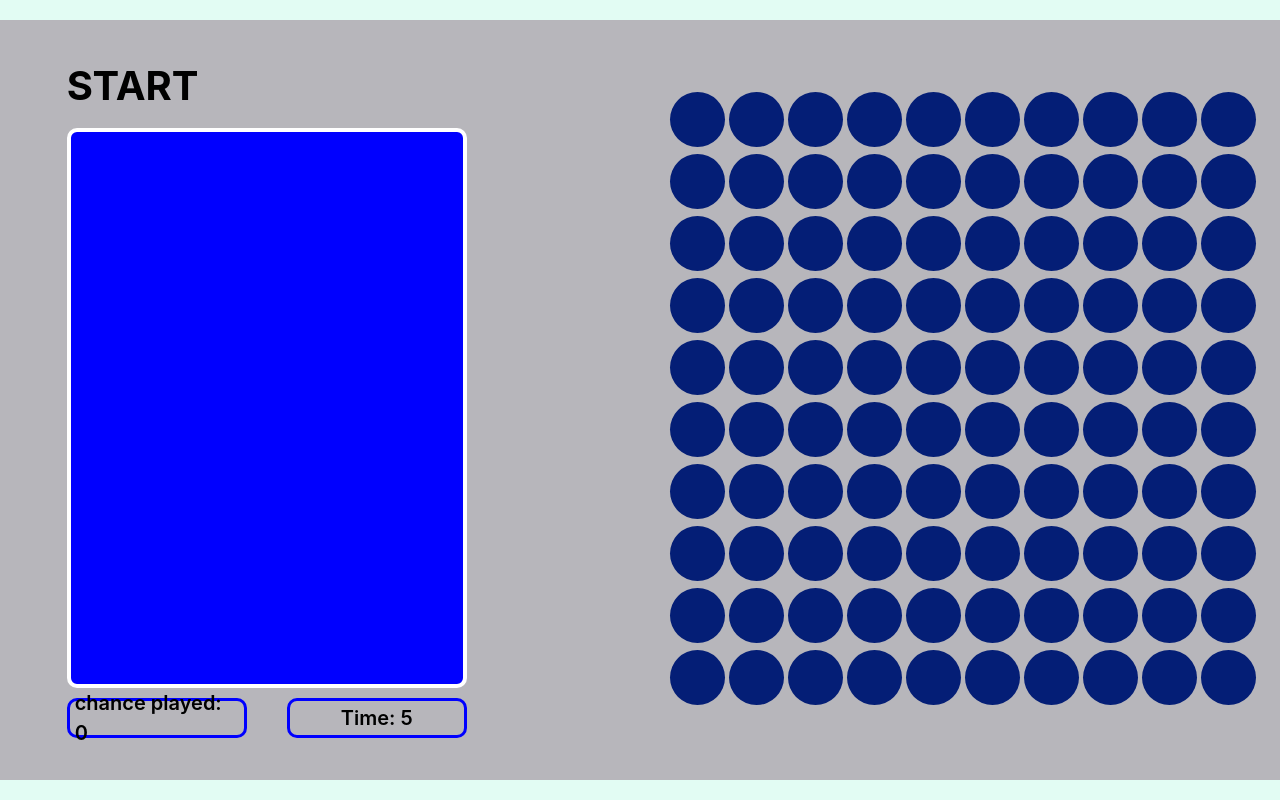
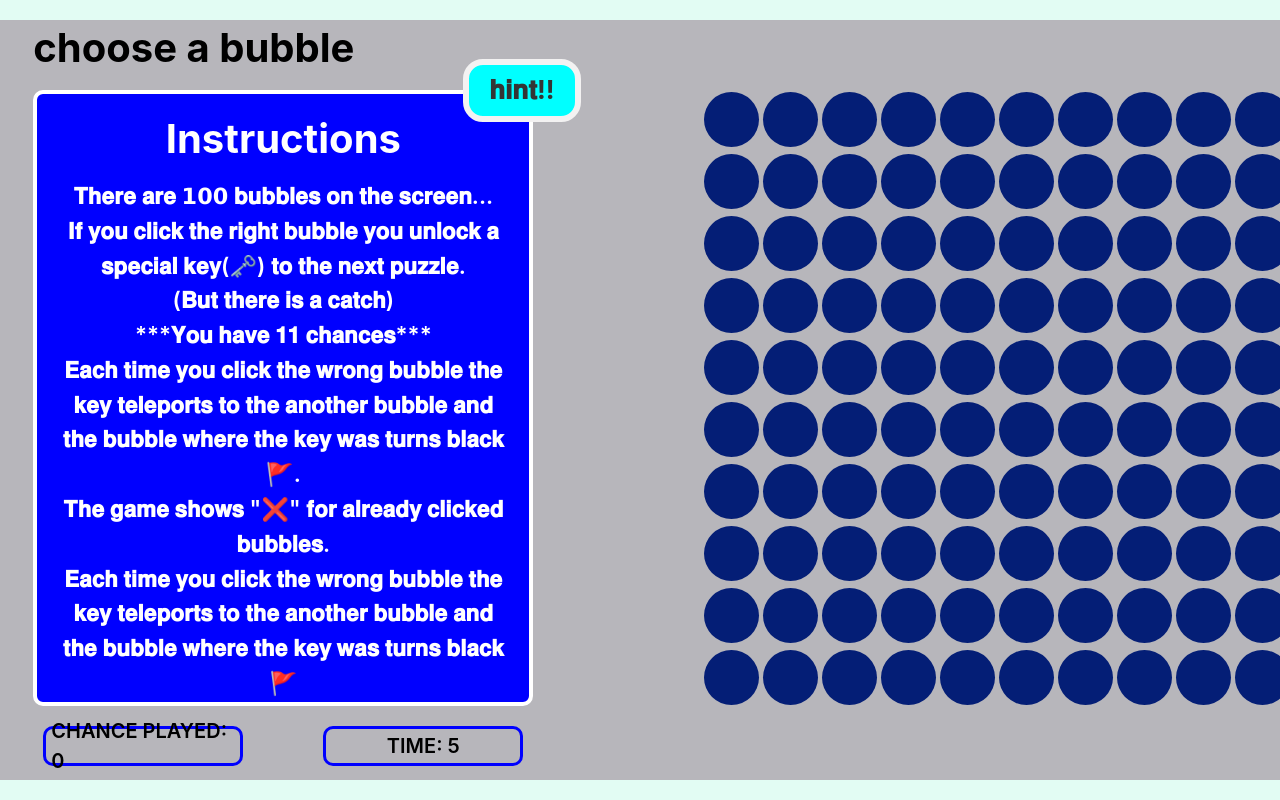
Before and after one commit to 13mahidevli/treasure-hunt, a React (Create React App) app: page / in a window 1280 px wide. Shown: the top 800 px of the page. Built offline with nearby package versions, Linux system fonts and the light colour scheme.

Commit message:
making final changes

```diff
--- a/src/App.css
+++ b/src/App.css
@@ -14,6 +14,12 @@ body{
   width: 500px;
   padding: 10px;
 }
+.box-bubbles{
+  display: flex;
+  flex-direction: column;
+  justify-content: center;
+  align-items: center;
+}
 .box{
   display: flex;
   color: white;
@@ -26,24 +32,17 @@ body{
   justify-content: space-evenly;
   position: relative;
 }
-.restart-btn{
-  padding: 10px;
-  font-size: 17px;
-  font-weight: 600;
-  height: 60px;
-  border: 5px solid rgb(0, 0, 81);
-  border-radius: 5px;
-  position: absolute;
-  top: 70vh;
-  right: 35px;
-}
 .instruction{
   border: 4px solid white;
   background-color: blue;
-  width: 400px;
-  height: 70vh;
-  font-size: 16px;
+  width: 500px;
+  height: 77vh;
+  font-size: 22.3px;
+  padding: 24px;
   border-radius: 10px;
+  text-align: center;
+  padding-top: 5px;
+  line-height: 1.56;
 }
 .clicked{
   display: flex;
@@ -51,7 +50,7 @@ body{
   align-items: center;
   height: 40px;
   font-size: 20px;
-  width: 180px;
+  width: 200px;
   color: black;
   border-radius: 10px;
   padding: 5px;
@@ -62,11 +61,43 @@ body{
   flex-direction: column;
   gap: 10px;
   font-weight: 600;
+  position: relative;
 }
 .boxes{
   display: flex;
   justify-content: space-between;
+  margin: 10px;
+  text-transform: uppercase;
 }
 h1{
   font-weight: 700;
 }
+.hintbox{
+  font-size: 26px;
+  border: 6px solid rgb(243, 242, 242);
+  color: rgb(52, 52, 52);
+  font-weight: 700;
+  background-color: aqua;
+  display: inline-block;
+  padding: 5px 20px 5px 20px;
+  border-radius: 20px;
+  position: absolute;
+  top: 35px;
+  left: 430px;
+}
+.hint-given{
+  position: absolute;
+  border: 5px solid rgb(255, 255, 255);
+  height: 65vh;
+  text-align: center;
+  font-size: 50px;
+  width: 900px;
+  background-color: aqua;
+}
+.remove-hintbox{
+  position: absolute;
+  top: 104px;
+  cursor: pointer;
+  font-size: 30px;
+  left: 350px;
+}
--- a/src/App.js
+++ b/src/App.js
@@ -5,22 +5,36 @@ import Cell from "./component/Cell";
 export default function App() {
   const gridSize = 10;
 
-  // State to manage the game message, selected cell, and treasure position
-  const [mess, setMess] = useState("START");
+  // State to manage the game message
+  const [mess, setMess] = useState("choose a bubble");
+  //make a array of grid size so that we can check if cell is null or is clicked so that we can fill it with cross or trophy
   const [cell, setCell] = useState(Array(gridSize).fill(null));
+  //to check when we won
   const [iswon, setiswon] = useState("");
+  //to change the color of messages
   const [color, setcolor] = useState("black");
+  //to disable the cells
   const [isdisabled, setisdisabled] = useState(false);
+  //to check the current cell we have clicked
   const [currcell, setcurrcell] = useState("");
+  //to make an array of all the index we have clicked so far
   const [arrayofcell, setarrayofcell] = useState([]);
+  //to set position and treasurePosition
   const [position, setposition] = useState(7);
   const [treasurePosition, setTreasurePosition] = useState(position * position);
+  //to collect time
   const [time, settime] = useState(0);
-
+  //to save the treasurePosition history where all keys had been
+  const [positionhistory, setpositionhistory] = useState([]);
+  //to save the Position history where all keys had been
+  const [treasurepositionhistory, settreasurepositionhistory] = useState([]);
+  const [display, setdisplay] = useState("none");
+  const [boxblur, setboxblur] = useState("0");
   useEffect(() => {
     setposition(1);
-    console.log(position);
-    console.log(treasurePosition);
+    console.log(treasurepositionhistory);
+    console.log("position", position);
+    console.log("treasureposition", treasurePosition);
     const timeinterval = setInterval(() => {
       settime((prevtime) => prevtime + 1);
     }, 1000);
@@ -35,36 +49,33 @@ export default function App() {
 
   // To manage the click event on each cell
   const handleCellClick = (index) => {
+    //making array of selected index
     const selectedcell = [...arrayofcell, index];
     setarrayofcell(selectedcell);
-    const newcell = [...cell];
-    newcell[index] = "clicked";
-    setCell(newcell);
-
-    setcurrcell(index);
-    console.log(newcell);
-    console.log(newcell.length);
     console.log(selectedcell);
 
-    if (cell) {
-      setMess("know");
-    }
-    if (newcell) {
-      setMess("know");
-    }
+    //making of all cell to check if they are filled
+    const newcells = [...cell];
+    newcells[index] = "clicked";
+    setCell(newcells);
+    console.log(newcells);
+
+    //setting current cell
+    setcurrcell(index);
 
     // Change treasure position after each click
     if (index === treasurePosition) {
-      setMess("🎉You Won!!!");
+      setMess("You Got the Key 🗝️!!!");
       setcolor("yellow");
       setiswon(true);
       return;
     } else {
-      setMess("🔄Try Again!!!");
+      setMess("Try Again!!!");
       setcolor("brown");
       setiswon(false);
     }
 
+    //if cell is clicked not null then show this
     if (cell[index]) {
       setMess("you already choose this");
       setcolor("red");
@@ -72,35 +83,71 @@ export default function App() {
     }
 
     console.log("index", index);
+    //changing position
+    setposition((prevposition) => prevposition + 1);
+    //creating a set so that we use new value of treasureposition
+    let set = position * position;
+    setTreasurePosition(position * position);
     console.log("position", position);
     console.log("treasurePosition", treasurePosition);
-    setposition((prevposition) => prevposition + 1);
-    setTreasurePosition(position * position);
-    console.log(selectedcell.length);
+    //creating array to store values of history of positions
+    settreasurepositionhistory((prevhistory) => [
+      ...prevhistory,
+      treasurePosition,
+    ]);
+    setpositionhistory((phistory) => [...phistory, position]);
+    console.log(positionhistory);
+    console.log(treasurepositionhistory);
 
-    if (selectedcell.length == 10) {
+    //stopping the game
+    if (selectedcell.length == 11) {
       setMess("gave over");
       setisdisabled(true);
     }
   };
 
+  function showhint() {
+    setdisplay("block");
+    setboxblur(4);
+  }
+
+  function remove() {
+    setdisplay("none");
+    setboxblur(0);
+  }
+
   // Main code of the game
   return (
     <div className="box">
-      <div className="blockone">
+      <div style={{ filter: `blur(${boxblur}px)` }} className="blockone">
         <h1 style={{ color: color }}>{mess}</h1>
-        <div className="instruction"></div>
+        <div className="instruction">
+          <button onClick={showhint} className="hintbox">
+            𝐡𝐢𝐧𝐭!!
+          </button>
+          <h1 className="my-3">Instructions</h1>
+          𝐓𝐡𝐞𝐫𝐞 𝐚𝐫𝐞 𝟭𝟬𝟬 𝐛𝐮𝐛𝐛𝐥𝐞𝐬 𝐨𝐧 𝐭𝐡𝐞 𝐬𝐜𝐫𝐞𝐞𝐧... <br></br> 𝐈𝐟 𝐲𝐨𝐮 𝐜𝐥𝐢𝐜𝐤 𝐭𝐡𝐞
+          𝐫𝐢𝐠𝐡𝐭 𝐛𝐮𝐛𝐛𝐥𝐞 𝐲𝐨𝐮 𝐮𝐧𝐥𝐨𝐜𝐤 𝐚 𝐬𝐩𝐞𝐜𝐢𝐚𝐥 𝐤𝐞𝐲(🗝️) 𝐭𝐨 𝐭𝐡𝐞 𝐧𝐞𝐱𝐭 𝐩𝐮𝐳𝐳𝐥𝐞.{" "}
+          <br></br> (𝐁𝐮𝐭 𝐭𝐡𝐞𝐫𝐞 𝐢𝐬 𝐚 𝐜𝐚𝐭𝐜𝐡)<br></br> ***𝐘𝐨𝐮 𝐡𝐚𝐯𝐞 𝟏𝟏 𝐜𝐡𝐚𝐧𝐜𝐞𝐬***
+          <br></br>
+          𝐄𝐚𝐜𝐡 𝐭𝐢𝐦𝐞 𝐲𝐨𝐮 𝐜𝐥𝐢𝐜𝐤 𝐭𝐡𝐞 𝐰𝐫𝐨𝐧𝐠 𝐛𝐮𝐛𝐛𝐥𝐞 𝐭𝐡𝐞 𝐤𝐞𝐲 𝐭𝐞𝐥𝐞𝐩𝐨𝐫𝐭𝐬 𝐭𝐨 𝐭𝐡𝐞 𝐚𝐧𝐨𝐭𝐡𝐞𝐫
+          𝐛𝐮𝐛𝐛𝐥𝐞 𝐚𝐧𝐝 𝐭𝐡𝐞 𝐛𝐮𝐛𝐛𝐥𝐞 𝐰𝐡𝐞𝐫𝐞 𝐭𝐡𝐞 𝐤𝐞𝐲 𝐰𝐚𝐬 𝐭𝐮𝐫𝐧𝐬 𝐛𝐥𝐚𝐜𝐤🚩.<br></br> 𝐓𝐡𝐞
+          𝐠𝐚𝐦𝐞 𝐬𝐡𝐨𝐰𝐬 "❌" 𝐟𝐨𝐫 𝐚𝐥𝐫𝐞𝐚𝐝𝐲 𝐜𝐥𝐢𝐜𝐤𝐞𝐝 𝐛𝐮𝐛𝐛𝐥𝐞𝐬.
+          <br></br>𝐄𝐚𝐜𝐡 𝐭𝐢𝐦𝐞 𝐲𝐨𝐮 𝐜𝐥𝐢𝐜𝐤 𝐭𝐡𝐞 𝐰𝐫𝐨𝐧𝐠 𝐛𝐮𝐛𝐛𝐥𝐞 𝐭𝐡𝐞 𝐤𝐞𝐲 𝐭𝐞𝐥𝐞𝐩𝐨𝐫𝐭𝐬 𝐭𝐨 𝐭𝐡𝐞
+          𝐚𝐧𝐨𝐭𝐡𝐞𝐫 𝐛𝐮𝐛𝐛𝐥𝐞 𝐚𝐧𝐝 𝐭𝐡𝐞 𝐛𝐮𝐛𝐛𝐥𝐞 𝐰𝐡𝐞𝐫𝐞 𝐭𝐡𝐞 𝐤𝐞𝐲 𝐰𝐚𝐬 𝐭𝐮𝐫𝐧𝐬 𝐛𝐥𝐚𝐜𝐤🚩
+          <br></br>
+        </div>
         <div className="boxes">
           <div className="clicked">chance played: {arrayofcell.length}</div>
           <div className="clicked">Time: {time}</div>
-        </div>{" "}
+        </div>
       </div>
 
-      <div className="grid">
-        {Array.from({ length: gridSize }).map((_, rowindex) => (
-          <div key={rowindex} className="row">
-            {Array.from({ length: gridSize }).map((_, colindex) => {
-              const cellindex = rowindex * gridSize + colindex;
+      <div style={{ filter: `blur(${boxblur}px)` }} className="grid">
+        {Array.from({ length: gridSize }).map((_, colindex) => (
+          <div key={colindex} className="row">
+            {Array.from({ length: gridSize }).map((_, rowindex) => {
+              const cellindex = rowindex * gridSize + colindex + 1;
               return (
                 <Cell
                   key={cellindex}
@@ -109,12 +156,24 @@ export default function App() {
                   isselected={currcell === cellindex}
                   iswon={iswon}
                   disabled={isdisabled}
+                  selectedcell={arrayofcell}
+                  treasureposition={treasurepositionhistory}
                 />
               );
             })}
           </div>
         ))}
       </div>
+      <div style={{ display: display }} className="hint-given">
+        ***HINT***
+      </div>
+      <div
+        style={{ display: display }}
+        onClick={remove}
+        className="remove-hintbox"
+      >
+        ❌
+      </div>
     </div>
   );
 }
--- a/src/component/Cell.js
+++ b/src/component/Cell.js
@@ -1,14 +1,17 @@
 import React from "react";
 import "./cell.css";
 
-export default function Cell({disabled,iswon,isselected,handleclick,id}) {
+export default function Cell({selectedcell,treasureposition,disabled,iswon,isselected,handleclick,id}) {
   let classname=`cell ${isselected && (iswon?'won':'selected')}`
   if (disabled) {
     classname='disabled'
   }
+  if (treasureposition.includes(id)) {
+    classname=`choosen`
+  }
   return (
     <div>
-      <button disabled={disabled} onClick={()=>{handleclick(id)}} className={classname}> {isselected && (iswon? '🏆':'❌')}</button>
+      <button disabled={disabled} onClick={()=>{handleclick(id)}} className={classname}> {isselected && (iswon? ' 🗝️':'')}{treasureposition.includes(id)?'🚩':''}{!treasureposition.includes(id) && !iswon && selectedcell.includes(id)?'❌':''}</button>
     </div>
   )
 }
--- a/src/component/cell.css
+++ b/src/component/cell.css
@@ -30,3 +30,16 @@
   .cell.won{
     background-color: #aa146e;
   }
+.choosen{
+  width: 55px;
+    height: 55px;
+    margin: 2px;
+    border-radius: 50%;
+    border: none;
+    display: inline-block;
+    background-color:rgb(12, 18, 37);
+    text-align: center;
+    line-height: 50px;
+    font-size: 20px;
+    cursor: pointer;
+}
```
